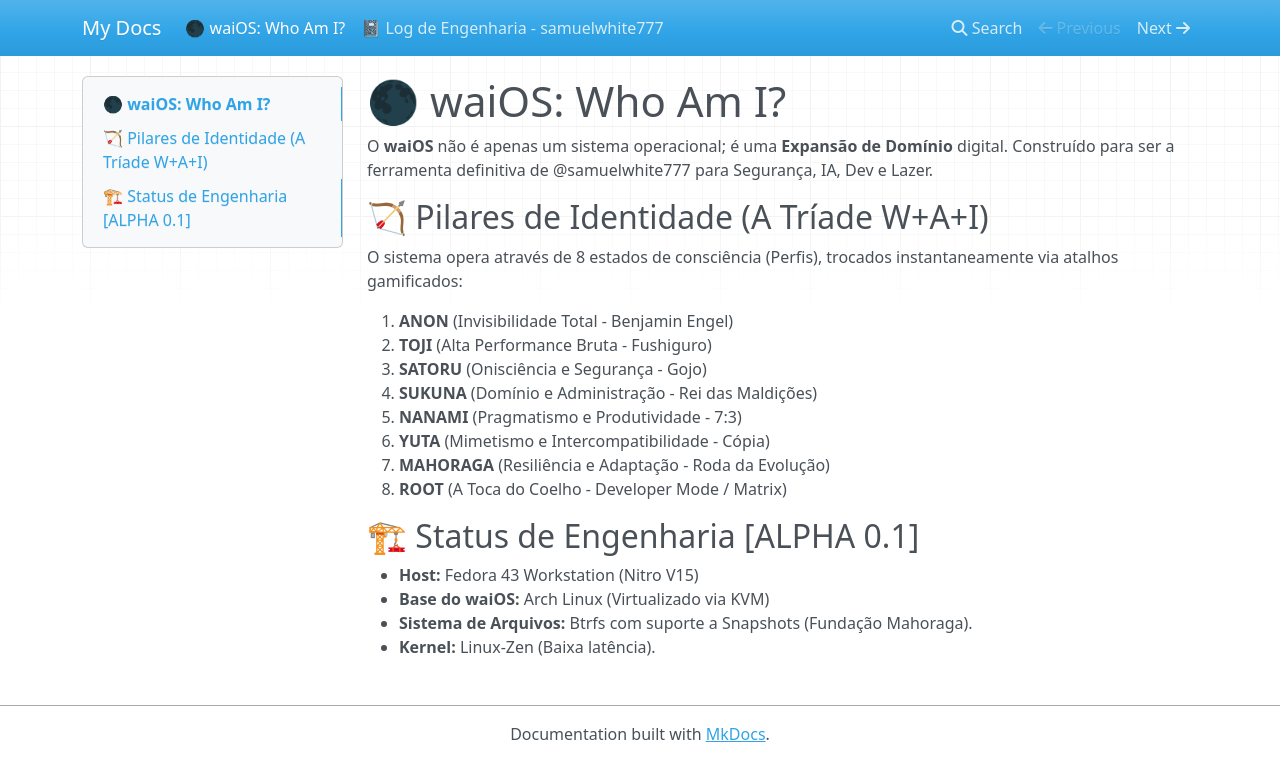
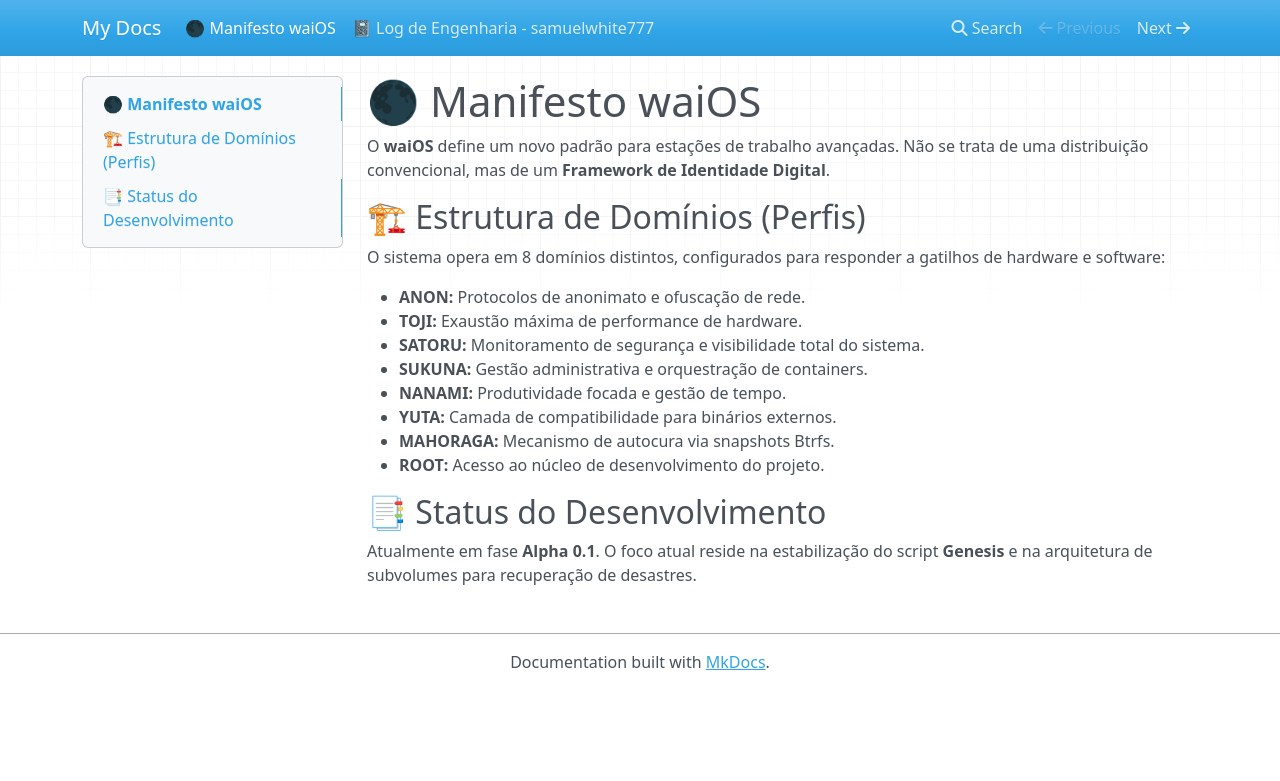
Before and after one commit to samuelwhite777/waiOS, an MkDocs documentation site: the page built from docs/index.md, in a window 1280 px wide. Shown: the top 781 px of the page. Built offline with MkDocs 1.6.1, drawn with Linux system fonts in a browser that asks for light colours; nearby versions of some CDN libraries.

Commit message:
style: refinamento estético e textual para garantir a sobriedade do projeto

```diff
--- a/docs/index.md
+++ b/docs/index.md
@@ -1,21 +1,18 @@
-# 🌑 waiOS: Who Am I?
+# 🌑 Manifesto waiOS
 
-O **waiOS** não é apenas um sistema operacional; é uma **Expansão de Domínio** digital. Construído para ser a ferramenta definitiva de @samuelwhite777 para Segurança, IA, Dev e Lazer.
+O **waiOS** define um novo padrão para estações de trabalho avançadas. Não se trata de uma distribuição convencional, mas de um **Framework de Identidade Digital**.
 
-## 🏹 Pilares de Identidade (A Tríade W+A+I)
-O sistema opera através de 8 estados de consciência (Perfis), trocados instantaneamente via atalhos gamificados:
+## 🏗️ Estrutura de Domínios (Perfis)
+O sistema opera em 8 domínios distintos, configurados para responder a gatilhos de hardware e software:
 
-1.  **ANON** (Invisibilidade Total - Benjamin Engel)
-2.  **TOJI** (Alta Performance Bruta - Fushiguro)
-3.  **SATORU** (Onisciência e Segurança - Gojo)
-4.  **SUKUNA** (Domínio e Administração - Rei das Maldições)
-5.  **NANAMI** (Pragmatismo e Produtividade - 7:3)
-6.  **YUTA** (Mimetismo e Intercompatibilidade - Cópia)
-7.  **MAHORAGA** (Resiliência e Adaptação - Roda da Evolução)
-8.  **ROOT** (A Toca do Coelho - Developer Mode / Matrix)
+* **ANON:** Protocolos de anonimato e ofuscação de rede.
+* **TOJI:** Exaustão máxima de performance de hardware.
+* **SATORU:** Monitoramento de segurança e visibilidade total do sistema.
+* **SUKUNA:** Gestão administrativa e orquestração de containers.
+* **NANAMI:** Produtividade focada e gestão de tempo.
+* **YUTA:** Camada de compatibilidade para binários externos.
+* **MAHORAGA:** Mecanismo de autocura via snapshots Btrfs.
+* **ROOT:** Acesso ao núcleo de desenvolvimento do projeto.
 
-## 🏗️ Status de Engenharia [ALPHA 0.1]
-- **Host:** Fedora 43 Workstation (Nitro V15)
-- **Base do waiOS:** Arch Linux (Virtualizado via KVM)
-- **Sistema de Arquivos:** Btrfs com suporte a Snapshots (Fundação Mahoraga).
-- **Kernel:** Linux-Zen (Baixa latência).
+## 📑 Status do Desenvolvimento
+Atualmente em fase **Alpha 0.1**. O foco atual reside na estabilização do script **Genesis** e na arquitetura de subvolumes para recuperação de desastres.
```
Also changed, not shown: README.md (+17 -2 lines).
